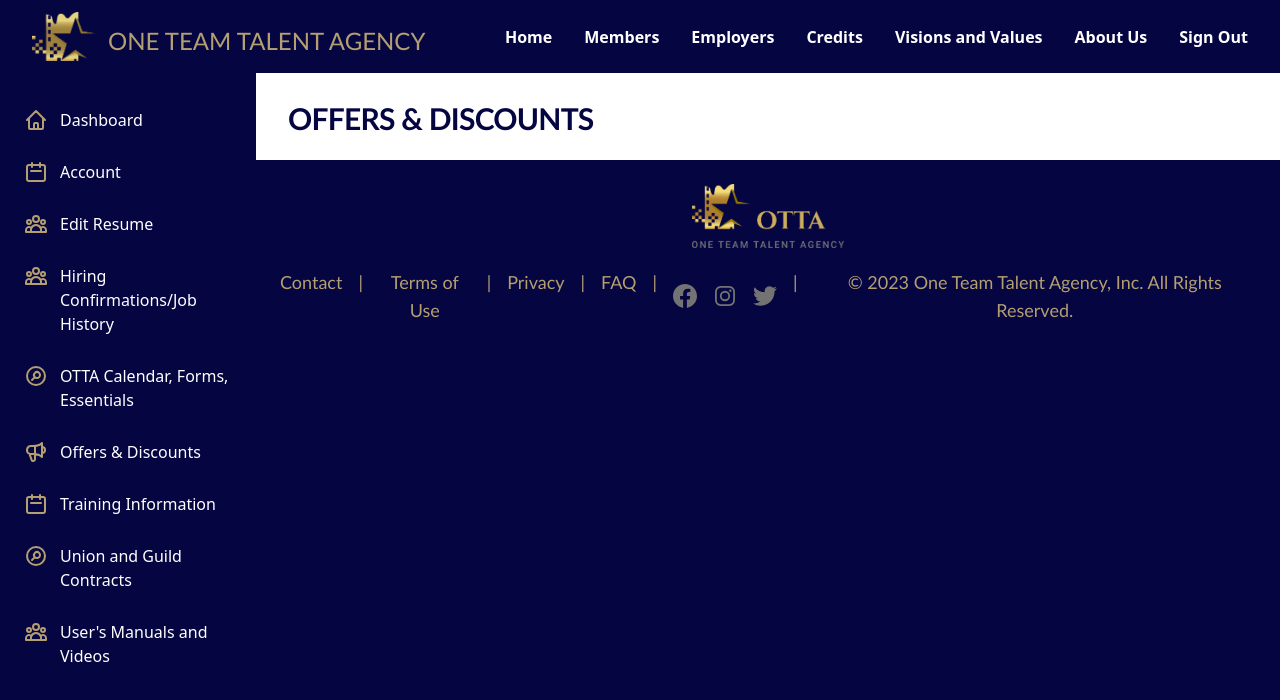
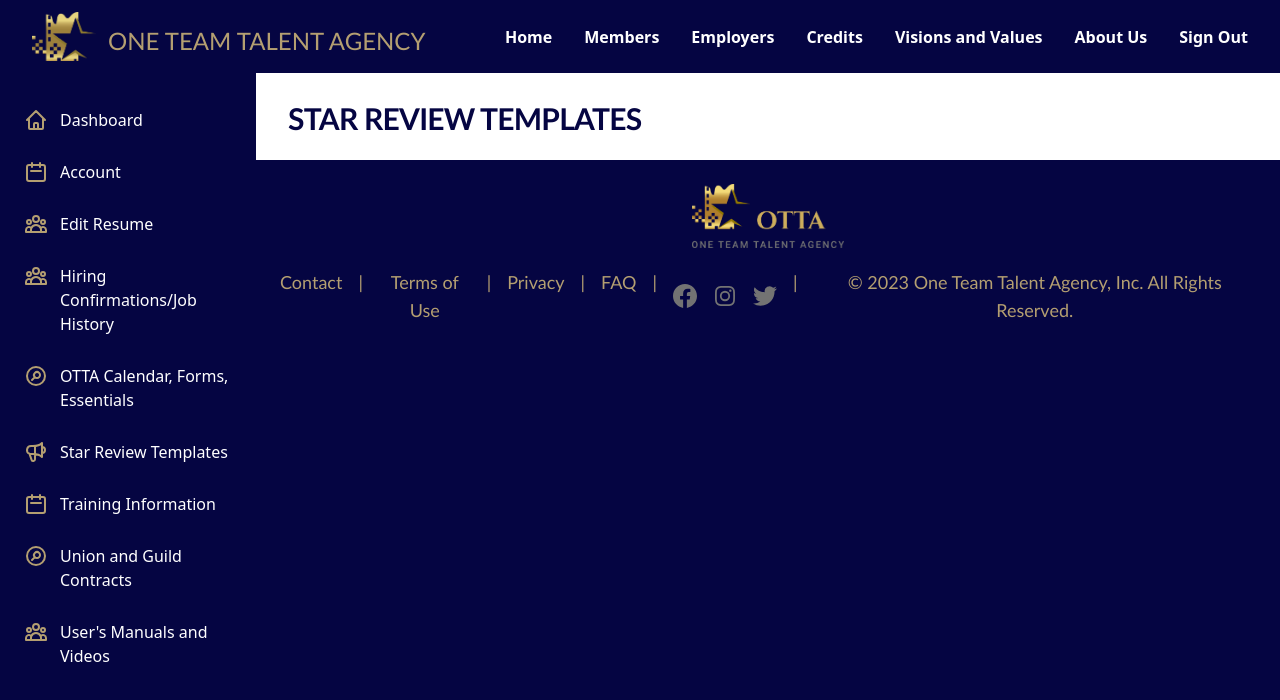
Before and after one commit to ervinCodes/OTTA-Members, a website: page Interior/member-offers-and-discounts.html in a window 1280 px wide. Drawn offline with Linux system fonts and the light colour scheme; a web font is replaced by a local one.

Commit message:
Changed 'Offer & Discounts' to 'Star Review Templates'

```diff
--- a/Interior/member-offers-and-discounts.html
+++ b/Interior/member-offers-and-discounts.html
@@ -244,7 +244,7 @@
                         d="M11 5.882V19.24a1.76 1.76 0 01-3.417.592l-2.147-6.15M18 13a3 3 0 100-6M5.436 13.683A4.001 4.001 0 017 6h1.832c4.1 0 7.625-1.234 9.168-3v14c-1.543-1.766-5.067-3-9.168-3H7a3.988 3.988 0 01-1.564-.317z"
                       ></path>
                     </svg>
-                    Offers &amp; Discounts
+                    Star Review Templates
                   </a>
                   <a
                     href="member-training-information.html"
@@ -337,7 +337,7 @@
                   <h2gold plating hex code
                     class="text-2xl font-semibold font-gill-sans leading-7 text-federal-blue sm:truncate sm:text-3xl sm:tracking-tight uppercase "
                   >
-                    Offers & Discounts
+                  Star Review Templates
                   </h2>
                 </div>
               </div>
```
Also changed, not shown: Interior/member-account-view-invoice.html (+1 -1 lines), Interior/member-account.html (+1 -1 lines), Interior/member-calendar-forms.html (+1 -1 lines), Interior/member-disputed-hiring-confirmation.html (+1 -1 lines), Interior/member-hiring-confirmations.html (+1 -1 lines), Interior/member-resume.html (+1 -1 lines), Interior/member-star-reviews.html (+1 -1 lines), Interior/member-training-information.html (+1 -1 lines), Interior/member-union-contracts.html (+1 -1 lines), Interior/member-useful-contacts.html (+1 -1 lines), Interior/member-users-manual.html (+1 -1 lines).
